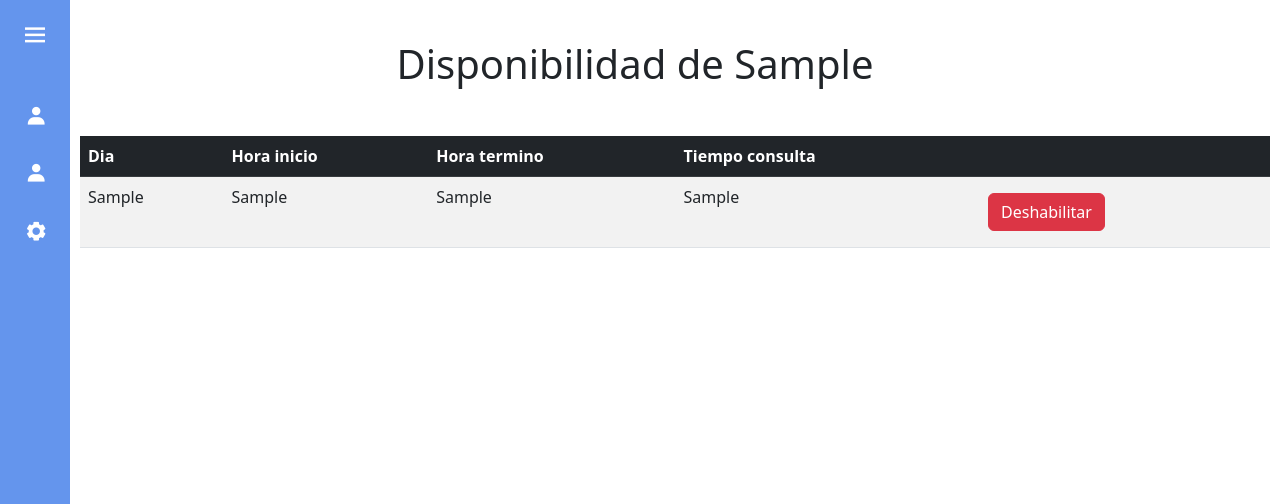
After one commit to SebaDeuS/centroMedico, a Django app: template app/templates/listadoDisMedico.html in a window 1280 px wide. The commit adds this page. Shown: the top 504 px of the page. Run offline with Django 4.2, Linux system fonts and the light colour scheme; the template is opened without the code that fills it: most values are stand-ins (such as "Sample title", 1, 10 or a date in 2020); parts of the project's set-up code (start-up, migrations or seed data) failed here and were passed over; some libraries are stand-ins or nearby versions.

Commit message:
listadoDeDisponibilidad

```diff
--- a/app/templates/admin.html
+++ b/app/templates/admin.html
@@ -26,7 +26,7 @@
         <div class="options">
             <div>
                 <i class='bx bxs-user'></i>
-                <a href="{% url "cliente" %}" class="option">Cliente</a>
+                <a href="{% url "cliente" %}" class="option">Paciente</a>
             </div>
             <div>
                 <i class='bx bxs-user'></i>
@@ -34,12 +34,8 @@
 
             </div>
             <div>
-                <i class='bx bx-clipboard'></i>
-                <a href="" class="option">Asignar agenda</a>
-            </div>
-            <div>
                 <i class='bx bxs-cog'></i>
-                <a href="" class="option">Configuracion</a>
+                <a href="#" class="option">Configuracion</a>
             </div>
 
     </aside>
--- a/app/templates/asignarDisponibilidad.html
+++ b/app/templates/asignarDisponibilidad.html
@@ -25,6 +25,7 @@
                             {{form|crispy}}
                             <div class="d-flex justify-content-between">
                                 <button class="btn btn-primary" type="submit">Asignar</button>
+                                <a href="{% url "medico" %}">Volver</a>
                             </div>
                         </form>
 
--- /dev/null
+++ b/app/templates/listadoDisMedico.html
@@ -0,0 +1,50 @@
+{% extends "admin.html" %}
+
+
+{% block contenido %}
+
+
+{% load crispy_forms_tags %}
+
+
+<div class="table">
+    {% for row in data%}
+    <div class="d-flex justify-content-center">
+        <h1>Disponibilidad de {{ row.run_medico }}</h1>
+    </div>
+    {% endfor %}
+    <div class="card-body d-flex justify-content-end">
+    </div>
+    <table class="table table-striped">
+        <thead>
+            <tr class="table table-dark">
+            <th scope="col">Dia</th>
+            <th scope="col">Hora inicio</th>
+            <th scope="col">Hora termino</th>
+            <th scope="col">Tiempo consulta</th>
+            <th></th>
+            </tr>
+        </thead>
+
+        <tbody>
+            {% for row in data%}
+            <tr class="table table-default">
+            <td>{{row.dia_semana}}</td>
+            <td>{{row.hora_inicio}}</td>
+            <td>{{row.hora_termino}}</td>
+            <td>{{row.tiempo_por_consulta_min}}</td>
+            <td>
+                <div class="d-flex">
+                    <form action="{% url 'deshabilitarDisponibilidad' row.run_medico %}" method="POST">
+                        {% csrf_token %}
+                        <button id="estado" class="btn btn-danger" type="submit" >Deshabilitar</button>
+                    </form>
+                </div>
+            </td>
+            </tr>
+            {% endfor %}
+        </tbody>
+    </table>
+</div>
+
+{% endblock contenido %}
--- a/app/templates/registro.html
+++ b/app/templates/registro.html
@@ -18,7 +18,10 @@
             <div class="col-12 col-md-6 offset-md-3">
                 <div class="card">
                     <div class="card-body">
-                        <h4>Registro de usuario</h4>
+                        <div class="d-flex justify-content-between">
+                            <h4>Registro de usuario</h4>
+                            <a href="{% url "index" %}">Volver</a>
+                        </div>
                         <hr>
                         <form method="post">
                             {% csrf_token %}
--- a/app/urls.py
+++ b/app/urls.py
@@ -1,5 +1,5 @@
 from django.urls import path
-from .views import index, admin, tomaHoras, cliente, login, registroUsuario, medico, paciente, deshabilitarCliente, deshabilitarMedico,agregarMedico, tomaHoras, asignarDispo
+from .views import index, admin, tomaHoras, cliente, login, registroUsuario, medico, paciente, deshabilitarCliente, deshabilitarMedico,agregarMedico, tomaHoras, asignarDispo, listadoDisMedico
 
 urlpatterns = [
     path('', index, name='index'),
@@ -12,5 +12,7 @@ urlpatterns = [
     path('deshabilitarMedico/<str:rut>/', deshabilitarMedico, name='deshabilitarMedico'),
     path('agregarMedico', agregarMedico, name='agregarMedico'),
     path('tomaHoras', tomaHoras, name='tomaHoras'),
-    path('asignarDispo/<str:rut>', asignarDispo, name='asignarDisponibilidad')
+    path('asignarDispo/<str:rut>', asignarDispo, name='asignarDisponibilidad'),
+    path('listadoDisMedico/<str:rut>', listadoDisMedico, name='listadoDisMedico'),
+    path('deshabilitarDisponibilidad/<str:rut>', deshabilitarDisponibilidad, name='deshabilitarDisponibilidad')
 ]
```
Also changed, not shown: app/forms.py (+9 -9 lines), app/templates/login.html (+7 -1 lines), app/templates/medico.html (+7 -0 lines), app/views.py (+57 -3 lines).
